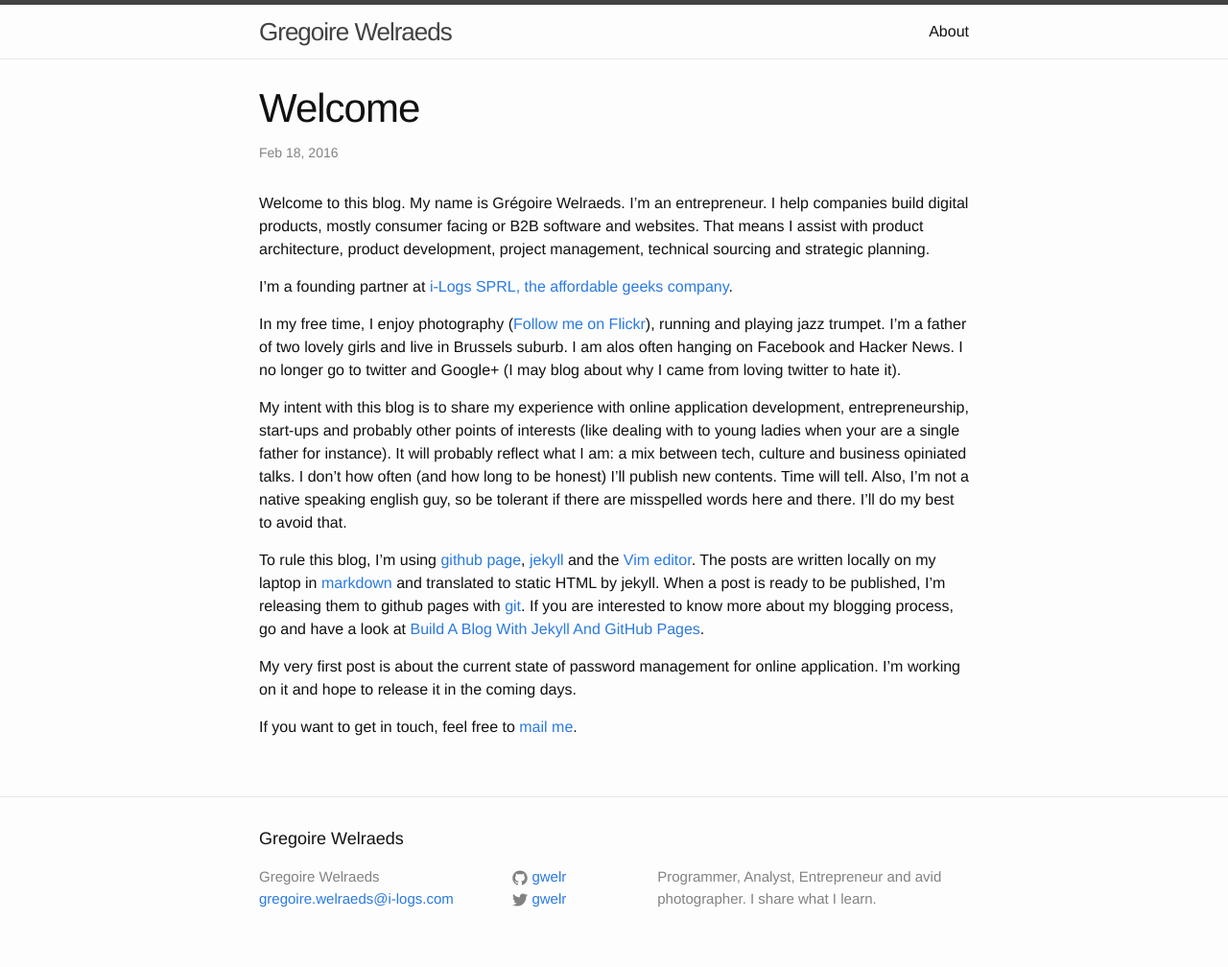
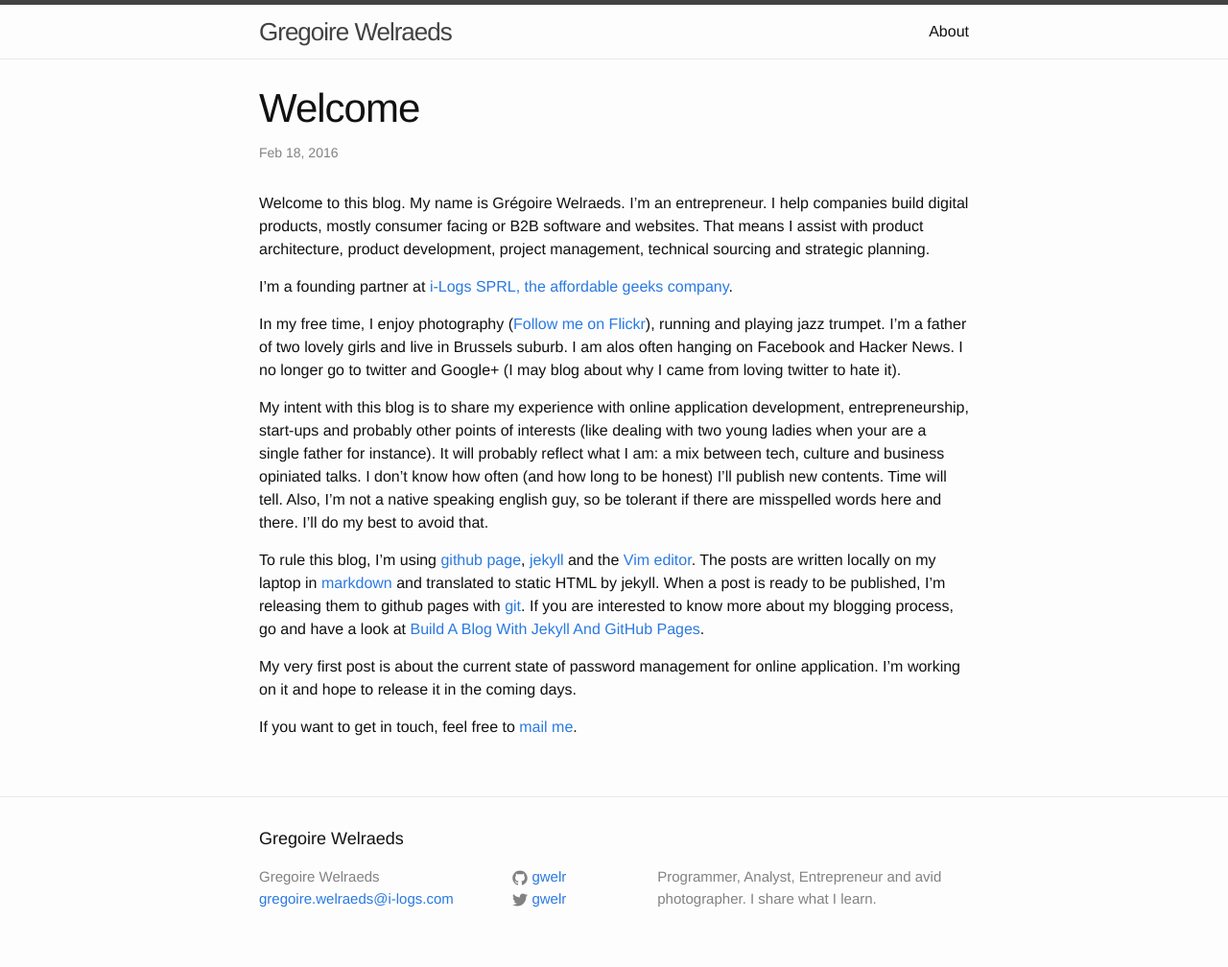
Before and after one commit to gwelr/gwelr.github.io, a Jekyll site: the page built from _posts/2016-02-18-welcome.md, in a window 1280 px wide. Shown: the whole page at 96% size. Built offline with Jekyll 4.4.1, drawn with Linux system fonts in a browser that asks for light colours.

Commit message:
typo fixing commit

```diff
--- a/_posts/2016-02-18-welcome.md
+++ b/_posts/2016-02-18-welcome.md
@@ -11,7 +11,7 @@ I’m a founding partner at [i-Logs SPRL, the affordable geeks company](http://w
 
 In my free time, I enjoy photography ([Follow me on Flickr](https://www.flickr.com/photos/137881132@N07)), running and playing jazz trumpet. I’m a father of two lovely girls and live in Brussels suburb. I am alos often hanging on Facebook and Hacker News. I no longer go to twitter and Google+ (I may blog about why I came from loving twitter to hate it).
 
-My intent with this blog is to share my experience with online application development, entrepreneurship, start-ups and probably other points of interests (like dealing with to young ladies when your are a single father for instance). It will probably reflect what I am: a mix between tech, culture and business opiniated talks. I don't how often (and how long to be honest) I'll publish new contents. Time will tell. Also, I'm not a native speaking english guy, so be tolerant if there are misspelled words here and there. I'll do my best to avoid that.
+My intent with this blog is to share my experience with online application development, entrepreneurship, start-ups and probably other points of interests (like dealing with two young ladies when your are a single father for instance). It will probably reflect what I am: a mix between tech, culture and business opiniated talks. I don't know how often (and how long to be honest) I'll publish new contents. Time will tell. Also, I'm not a native speaking english guy, so be tolerant if there are misspelled words here and there. I'll do my best to avoid that.
 
 To rule this blog, I'm using [github page](https://pages.github.com/), [jekyll](https://jekyllrb.com/) and the [Vim editor](http://vim.org). The posts are written locally on my laptop in [markdown](https://daringfireball.net/projects/markdown/) and translated to static HTML by jekyll. When a post is ready to be published, I'm releasing them to github pages with [git](https://git-scm.com/). If you are interested to know more about my blogging process, go and have a look at [Build A Blog With Jekyll And GitHub Pages](https://www.smashingmagazine.com/2014/08/build-blog-jekyll-github-pages/).
 
```
